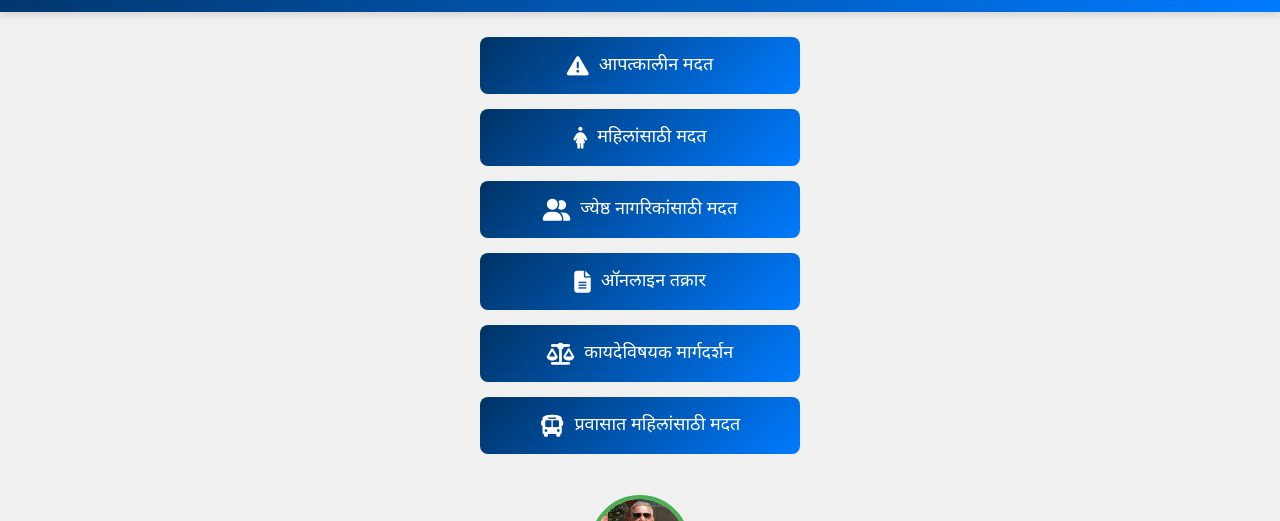
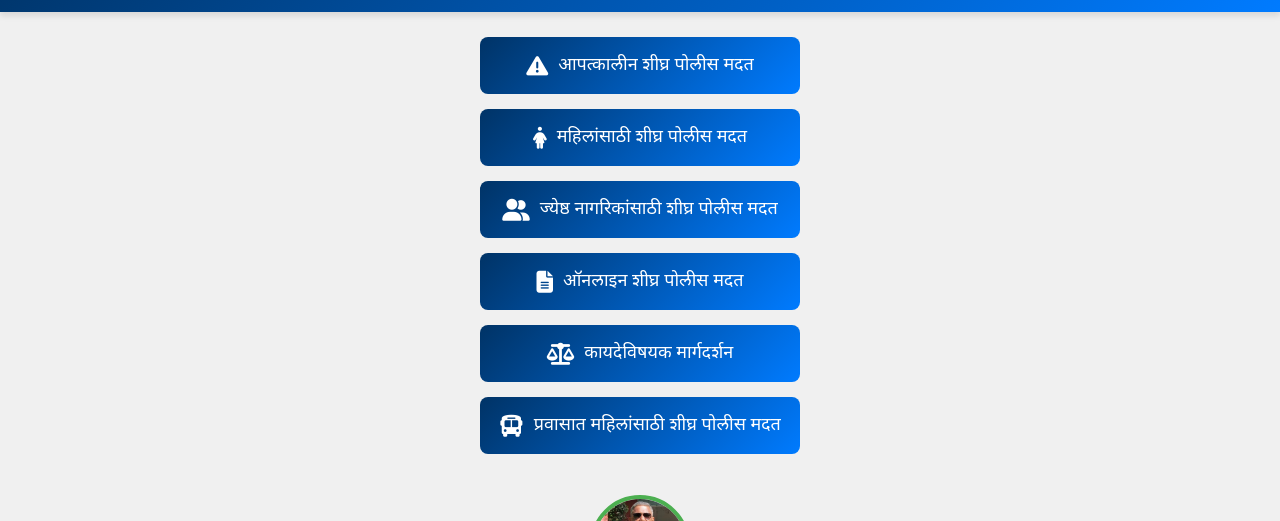
Before and after one commit to kanchankb/help2, a plain HTML site: page index.html in a window 1280 px wide. Shown: the part 68-589 px from the top of the page. Drawn offline with nearby package versions, Linux system fonts and the light colour scheme.

Commit message:
Update index.html
b

```diff
--- a/index.html
+++ b/index.html
@@ -127,12 +127,12 @@
         </div>
     </nav>
     <div class="container">
-        <a href="emergency_help.html" class="button"><i class="fas fa-exclamation-triangle"></i>आपत्कालीन मदत</a>
-        <a href="women_help.html" class="button"><i class="fas fa-female"></i>महिलांसाठी मदत</a>
-        <a href="senior_citizen_help.html" class="button"><i class="fas fa-user-friends"></i>ज्येष्ठ नागरिकांसाठी मदत</a>
-        <a href="online_complaint.html" class="button"><i class="fas fa-file-alt"></i>ऑनलाइन तक्रार</a>
+        <a href="emergency_help.html" class="button"><i class="fas fa-exclamation-triangle"></i>आपत्कालीन शीघ्र पोलीस मदत</a>
+        <a href="women_help.html" class="button"><i class="fas fa-female"></i>महिलांसाठी शीघ्र पोलीस मदत</a>
+        <a href="senior_citizen_help.html" class="button"><i class="fas fa-user-friends"></i>ज्येष्ठ नागरिकांसाठी शीघ्र पोलीस मदत</a>
+        <a href="online_complaint.html" class="button"><i class="fas fa-file-alt"></i>ऑनलाइन शीघ्र पोलीस मदत</a>
         <a href="legal_guidance.html" class="button"><i class="fas fa-balance-scale"></i>कायदेविषयक मार्गदर्शन</a>
-        <a href="travel_help.html" class="button"><i class="fas fa-bus"></i>प्रवासात महिलांसाठी मदत</a>
+        <a href="travel_help.html" class="button"><i class="fas fa-bus"></i>प्रवासात महिलांसाठी शीघ्र पोलीस मदत</a>
     </div>
     <div class="card">
         <img src="officer.png" alt="Officer Image" class="profile-image">
```
